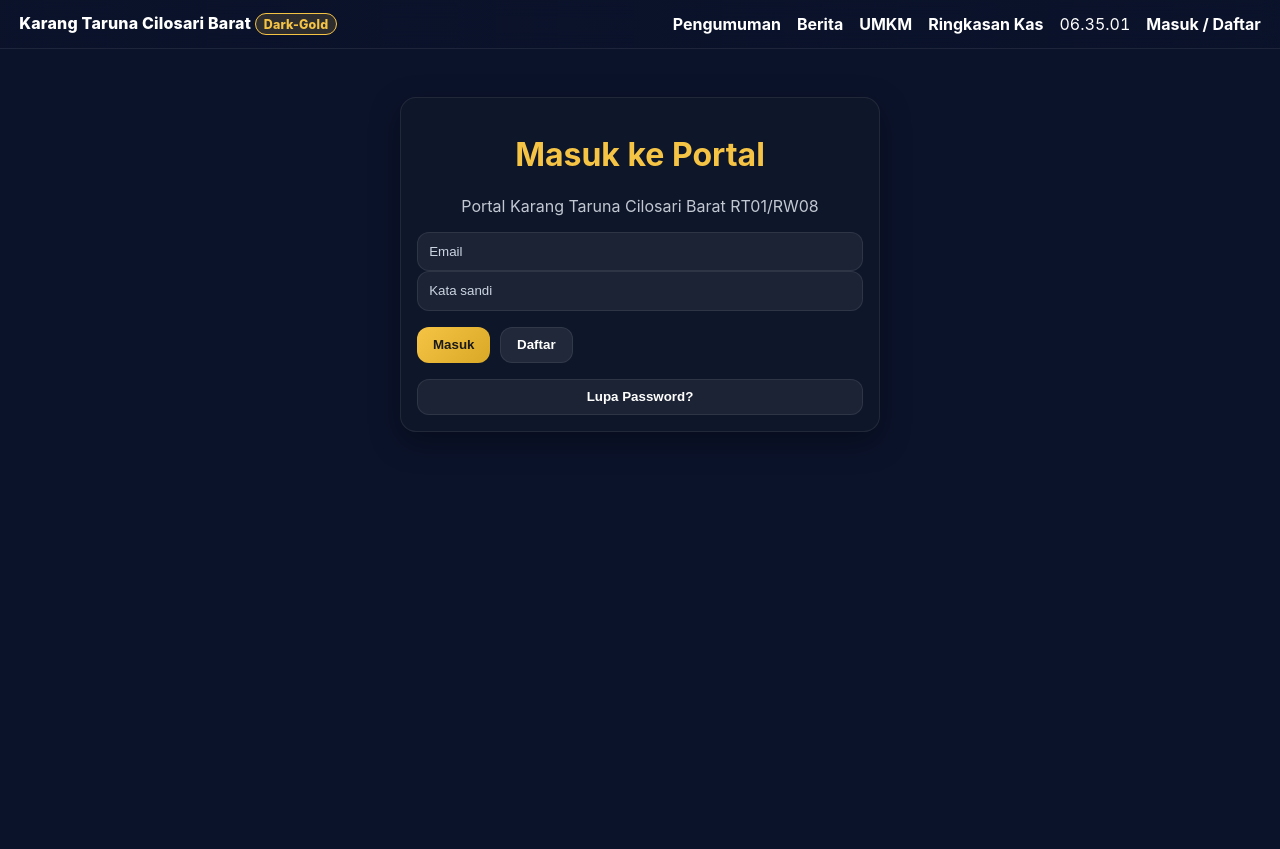
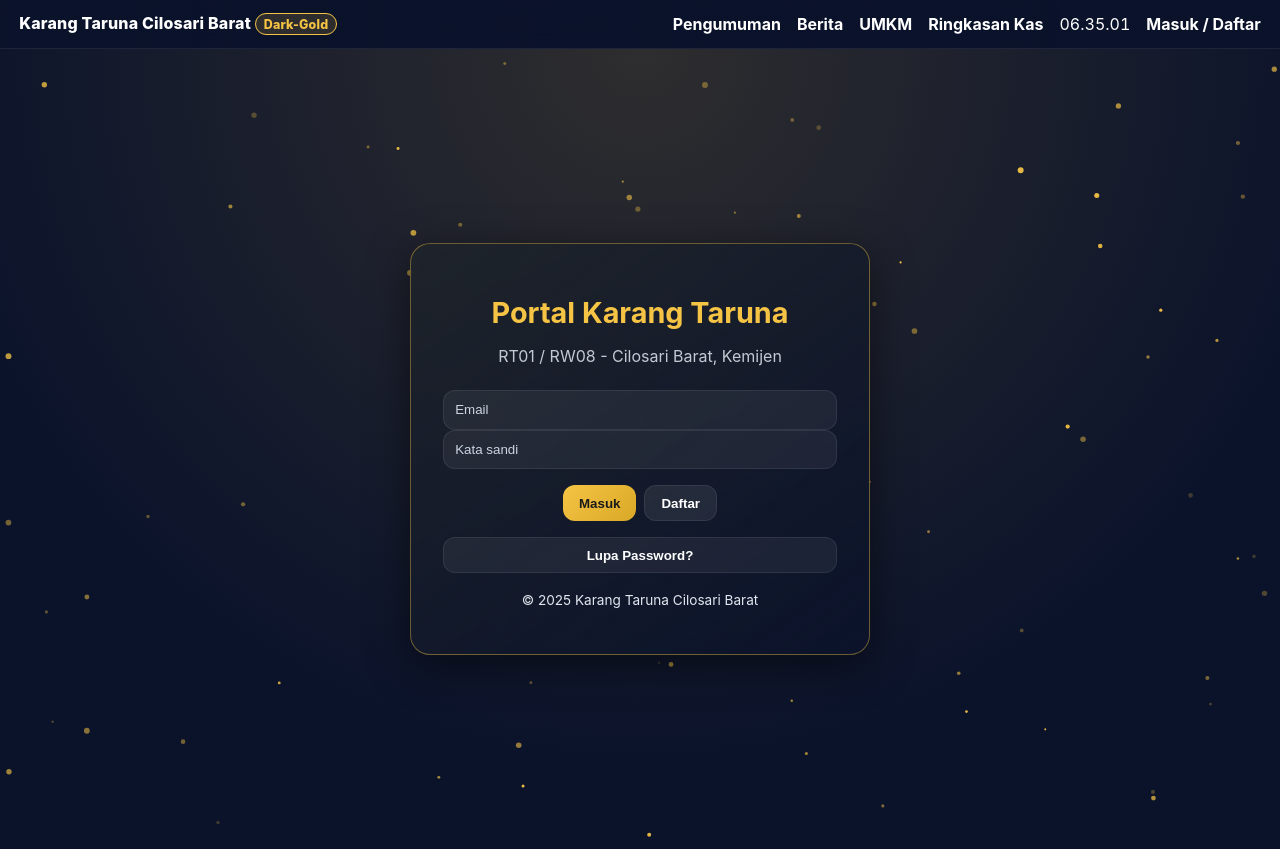
Before and after one commit to cilobar01-source/Karang-Taruna-Portal, a Next.js app: page /login in a window 1280 px wide. Before the commit the page ends 800 px from the top, so only its background shows below. Built offline with nearby package versions, Linux system fonts and the light colour scheme; no server answers.

Commit message:
Update page.js

```diff
--- a/app/login/page.js
+++ b/app/login/page.js
@@ -1,49 +1,88 @@
 "use client";
-import { useState } from 'react';
-import { auth, db } from '@/lib/firebase';
+import { useState, useEffect, useRef } from "react";
+import { motion } from "framer-motion";
+import { auth, db } from "@/lib/firebase";
 import {
   createUserWithEmailAndPassword,
   signInWithEmailAndPassword,
-  sendPasswordResetEmail
-} from 'firebase/auth';
-import {
-  doc,
-  setDoc,
-  serverTimestamp,
-  getDoc
-} from 'firebase/firestore';
-import toast from 'react-hot-toast';
+  sendPasswordResetEmail,
+} from "firebase/auth";
+import { doc, setDoc, serverTimestamp, getDoc } from "firebase/firestore";
+import toast from "react-hot-toast";
 
 export default function LoginPage() {
-  const [email, setEmail] = useState('');
-  const [pass, setPass] = useState('');
+  const [email, setEmail] = useState("");
+  const [pass, setPass] = useState("");
   const [loading, setLoading] = useState(false);
+  const canvasRef = useRef(null);
+  const particles = useRef([]);
 
-  // Membuat dokumen user di Firestore jika belum ada
+  // ---- Partikel cahaya emas (canvas) ----
+  useEffect(() => {
+    const canvas = canvasRef.current;
+    const ctx = canvas.getContext("2d");
+    let w = (canvas.width = window.innerWidth);
+    let h = (canvas.height = window.innerHeight);
+
+    const resize = () => {
+      w = canvas.width = window.innerWidth;
+      h = canvas.height = window.innerHeight;
+    };
+    window.addEventListener("resize", resize);
+
+    const createParticle = () => ({
+      x: Math.random() * w,
+      y: Math.random() * h,
+      r: Math.random() * 2 + 1,
+      dx: (Math.random() - 0.5) * 0.3,
+      dy: (Math.random() - 0.5) * 0.3,
+      opacity: Math.random() * 0.8 + 0.2,
+    });
+
+    particles.current = Array.from({ length: 80 }, createParticle);
+
+    const animate = () => {
+      ctx.clearRect(0, 0, w, h);
+      particles.current.forEach((p) => {
+        p.x += p.dx;
+        p.y += p.dy;
+
+        if (p.x < 0 || p.x > w) p.dx *= -1;
+        if (p.y < 0 || p.y > h) p.dy *= -1;
+
+        ctx.beginPath();
+        ctx.arc(p.x, p.y, p.r, 0, Math.PI * 2);
+        ctx.fillStyle = `rgba(246,196,69,${p.opacity})`;
+        ctx.fill();
+      });
+      requestAnimationFrame(animate);
+    };
+    animate();
+
+    return () => window.removeEventListener("resize", resize);
+  }, []);
+
+  // ---- Membuat dokumen user di Firestore ----
   const ensureUserDoc = async (uid, email) => {
-    const uref = doc(db, 'users', uid);
+    const uref = doc(db, "users", uid);
     const snap = await getDoc(uref);
     if (!snap.exists()) {
       await setDoc(
         uref,
-        {
-          email,
-          role: 'anggota', // default role
-          createdAt: serverTimestamp()
-        },
+        { email, role: "anggota", createdAt: serverTimestamp() },
         { merge: true }
       );
     }
   };
 
-  // Login
+  // ---- Login, Register, Reset ----
   const doLogin = async () => {
     setLoading(true);
     try {
       const { user } = await signInWithEmailAndPassword(auth, email, pass);
       await ensureUserDoc(user.uid, user.email);
-      toast.success('Berhasil masuk ✅');
-      window.location.href = '/dashboard';
+      toast.success("Berhasil masuk ✅");
+      window.location.href = "/dashboard";
     } catch (e) {
       toast.error(e.message);
     } finally {
@@ -51,14 +90,13 @@ export default function LoginPage() {
     }
   };
 
-  // Daftar
   const doRegister = async () => {
     setLoading(true);
     try {
       const { user } = await createUserWithEmailAndPassword(auth, email, pass);
       await ensureUserDoc(user.uid, user.email);
-      toast.success('Pendaftaran berhasil 🎉');
-      window.location.href = '/dashboard';
+      toast.success("Pendaftaran berhasil 🎉");
+      window.location.href = "/dashboard";
     } catch (e) {
       toast.error(e.message);
     } finally {
@@ -66,23 +104,75 @@ export default function LoginPage() {
     }
   };
 
-  // Reset Password
   const doReset = async () => {
-    if (!email) return toast('Isi email dulu');
+    if (!email) return toast("Isi email dulu");
     try {
       await sendPasswordResetEmail(auth, email);
-      toast.success('Link reset telah dikirim ke email 📧');
+      toast.success("Link reset dikirim ke email 📧");
     } catch (e) {
       toast.error(e.message);
     }
   };
 
+  // ---- Tampilan utama ----
   return (
-    <main className="container" style={{ marginTop: '2rem' }}>
-      <div className="card" style={{ maxWidth: '480px', margin: '0 auto' }}>
-        <h1 style={{ color: 'var(--gold)', textAlign: 'center' }}>Masuk ke Portal</h1>
-        <p className="note" style={{ textAlign: 'center' }}>
-          Portal Karang Taruna Cilosari Barat RT01/RW08
+    <main
+      style={{
+        position: "relative",
+        overflow: "hidden",
+        height: "100vh",
+        display: "flex",
+        justifyContent: "center",
+        alignItems: "center",
+        background:
+          "radial-gradient(circle at top, rgba(246,196,69,0.15), rgba(11,19,43,1) 70%)",
+      }}
+    >
+      {/* Canvas Partikel */}
+      <canvas
+        ref={canvasRef}
+        style={{
+          position: "absolute",
+          inset: 0,
+          zIndex: 0,
+          background: "transparent",
+        }}
+      ></canvas>
+
+      {/* Card Login */}
+      <motion.div
+        initial={{ opacity: 0, y: 50 }}
+        animate={{ opacity: 1, y: 0 }}
+        transition={{ duration: 0.6, ease: "easeOut" }}
+        style={{
+          zIndex: 1,
+          width: "90%",
+          maxWidth: "460px",
+          padding: "2rem",
+          borderRadius: "20px",
+          background:
+            "rgba(17,25,40,0.8) linear-gradient(145deg, rgba(246,196,69,0.05), rgba(11,19,43,0.95))",
+          boxShadow: "0 10px 40px rgba(0,0,0,0.5)",
+          border: "1px solid rgba(246,196,69,0.4)",
+          backdropFilter: "blur(10px)",
+        }}
+      >
+        <motion.h1
+          initial={{ scale: 0.9, opacity: 0 }}
+          animate={{ scale: 1, opacity: 1 }}
+          transition={{ delay: 0.2 }}
+          style={{
+            textAlign: "center",
+            color: "var(--gold)",
+            fontSize: "1.8rem",
+            marginBottom: "0.5rem",
+          }}
+        >
+          Portal Karang Taruna
+        </motion.h1>
+
+        <p className="note" style={{ textAlign: "center", marginBottom: "1.5rem" }}>
+          RT01 / RW08 - Cilosari Barat, Kemijen
         </p>
 
         <input
@@ -98,19 +188,20 @@ export default function LoginPage() {
           onChange={(e) => setPass(e.target.value)}
         />
 
-        <div className="row" style={{ marginTop: '1rem' }}>
-          <button
-            className="btn btn-primary"
-            onClick={doLogin}
-            disabled={loading}
-          >
-            Masuk
+        <div
+          className="row"
+          style={{
+            marginTop: "1rem",
+            display: "flex",
+            gap: "0.5rem",
+            flexWrap: "wrap",
+            justifyContent: "center",
+          }}
+        >
+          <button className="btn btn-primary" onClick={doLogin} disabled={loading}>
+            {loading ? "⏳ ..." : "Masuk"}
           </button>
-          <button
-            className="btn btn-ghost"
-            onClick={doRegister}
-            disabled={loading}
-          >
+          <button className="btn btn-ghost" onClick={doRegister} disabled={loading}>
             Daftar
           </button>
         </div>
@@ -118,16 +209,27 @@ export default function LoginPage() {
         <button
           className="btn btn-ghost"
           style={{
-            width: '100%',
-            marginTop: '1rem',
-            background: 'rgba(255,255,255,0.06)'
+            width: "100%",
+            marginTop: "1rem",
+            background: "rgba(255,255,255,0.06)",
           }}
           onClick={doReset}
           disabled={loading}
         >
           Lupa Password?
         </button>
-      </div>
+
+        <p
+          style={{
+            textAlign: "center",
+            color: "var(--muted)",
+            marginTop: "1.2rem",
+            fontSize: "0.85rem",
+          }}
+        >
+          © 2025 Karang Taruna Cilosari Barat
+        </p>
+      </motion.div>
     </main>
   );
 }
```
